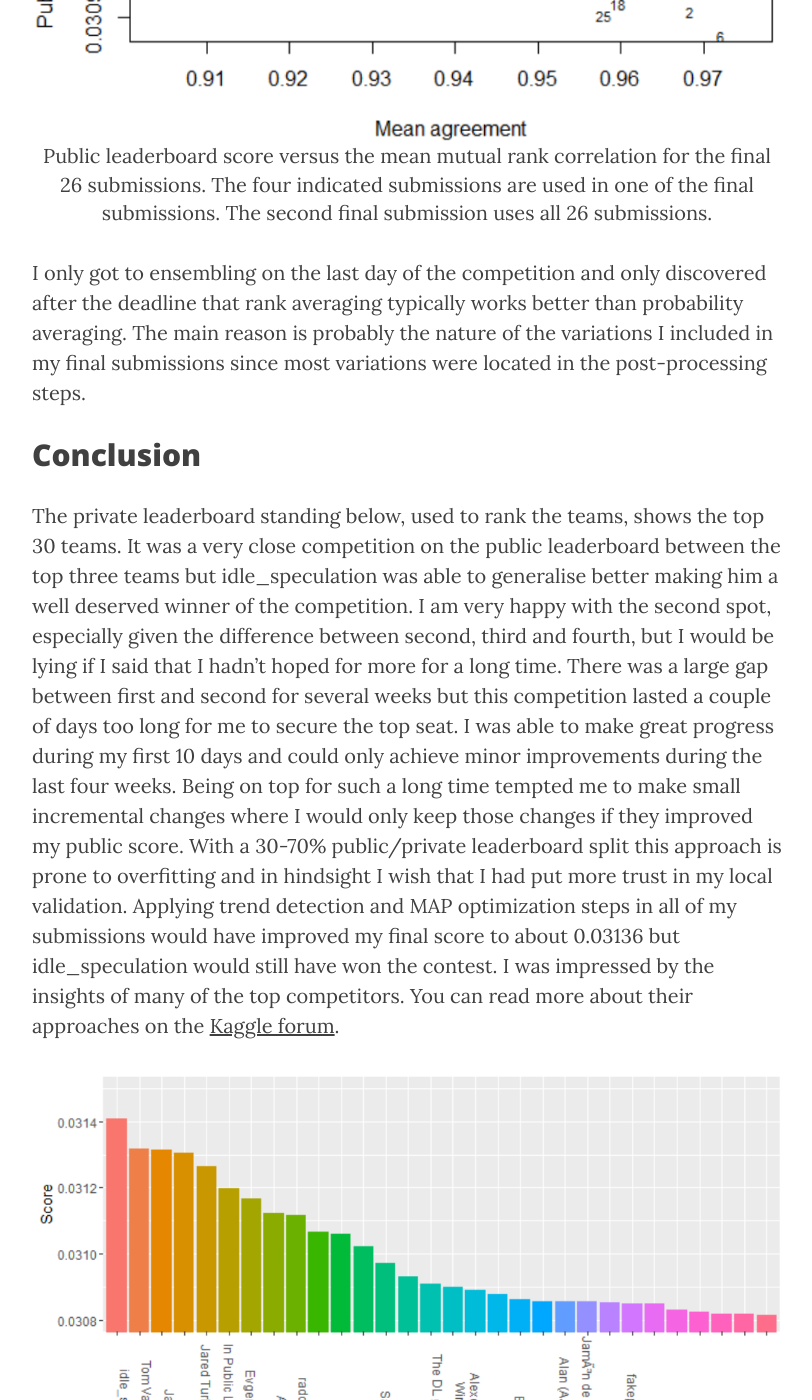
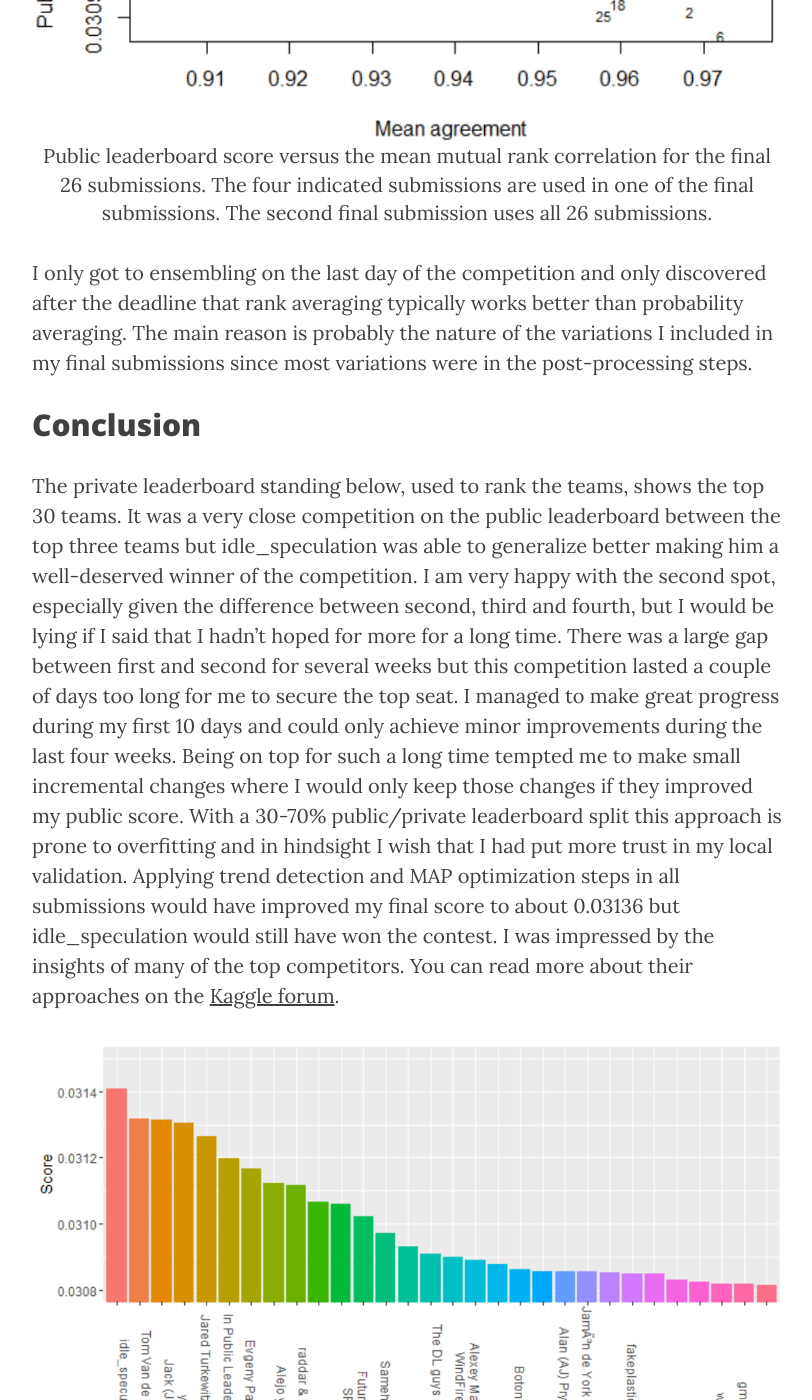
Before and after one commit to ttvand/ttvand.github.io, a Jekyll site: the page built from _posts/2016-12-30-Second place in the Santander product Recommendation Kaggle competition.md, in a window 1280 px wide and 1400 px high, scrolled down 12919 px. Shown: the whole window, without its empty margins (233-1045 px from the left). Built offline with Jekyll 4.4.1, drawn with Linux system fonts in a browser that asks for light colours; nearby versions of some CDN libraries; comment, search, counter and statistics services are not loaded; some of the changed text lies outside the part shown.

Commit message:
Spell check post

```diff
--- a/_posts/2016-12-30-Second place in the Santander product Recommendation Kaggle competition.md
+++ b/_posts/2016-12-30-Second place in the Santander product Recommendation Kaggle competition.md
@@ -35,7 +35,7 @@ Under their current system, a small number of Santander’s customers receive ma
 
 The training data consists of nearly 1 million users with monthly historical user and product data between January 2015 and May 2016. User data consists of 24 predictors including the age and income of the users. Product data consists of boolean flags for all 24 products and indicates whether the user owned the product in the respective months. The goal is to predict which **new** products the 929,615 test users are most likely to buy in June 2016. A product is considered new if it is owned in June 2016 but not in May 2016. The next plot shows that most users in the test data set were already present in the first month of the train data and that a relatively large share of test users contains the first training information in July 2015. Nearly all test users contain monthly data between their first appearance in the train data and the end of the training period.
 
-{% include image.html url="/img/First observation test.png" description="First occurence of the test users in the training data" %}
+{% include image.html url="/img/First observation test.png" description="First occurrence of the test users in the training data" %}
 
 A ranked list of the top seven most likely new products is expected for all users in the test data. The leaderboard score is calculated using the <a href="https://www.kaggle.com/wiki/MeanAveragePrecision" target="_blank">MAP@7 criterion</a>. The total score is the mean of the scores for all users. When no new products are bought, the MAP score is always zero and new products are only added for about 3.51% of the users. This means that the public score is only calculated on about 9800 users and that the perfect score is close to 0.035.
 
@@ -60,7 +60,7 @@ The core elements of my approach are the base models. These are all trained on a
 ## <a name="featEng"><a> Feature engineering
 The feature engineering files are calculated using different lags. The models trained on June 2015 for example are trained on features based on all 24 user data predictors **up till and including** June 2015 and product information **before** June 2015. This approach mimics the test data which also contains user data for June 2016. The test features were generated using the most recent months and were based on lag data in order to have similar feature interpretations. Consequently, the model trained on June 2015 which uses 5 lag months is evaluated on the test features calculated on only the lag data starting in January 2016.
 
-Features were added in several iterations. I added similar features based on those that had a strong predictive value in the base models. Most of the valuable features are present in the lag information of previously owned products. I added lagged features of all products at month lags 1 to 6 and 12 and also included features of the number of months since the (second) last positive (new product) and negative (dropped product) flanks. The counts of the positive and negative flanks during the entire lag period were also added as features for all  products as well as the number of positive/negative flanks for the combination of all products in lags 1 to 6 and 12. An interesting observation was the fact that the income (renta) was non-unique for about 30% of the user base where most duplicates occured in pairs and groups of size < 10. I assumed that these represented people from the same household and that this information could result in valuable features since people in the same household might show related patterns. Sadly all of the family related features I tried added little value.
+Features were added in several iterations. I added similar features based on those that had a strong predictive value in the base models. Most of the valuable features are present in the lag information of previously owned products. I added lagged features of all products at month lags 1 to 6 and 12 and included features of the number of months since the (second) last positive (new product) and negative (dropped product) flanks. The counts of the positive and negative flanks during the entire lag period were also added as features for all  products as well as the number of positive/negative flanks for the combination of all products in lags 1 to 6 and 12. An interesting observation was the fact that the income (renta) was non-unique for about 30% of the user base where most duplicates occurred in pairs and groups of size < 10. I assumed that these represented people from the same household and that this information could result in valuable features since people in the same household might show related patterns. Sadly, all the family related features I tried added little value.
 
 I added a boolean flag for users that had data in May 2015 and June 2015 as users that were added after July 2015 showed different purchasing behavior. These features however added little value since the base models were already able to capture this different behavior using the other features. The raw data was always used in its raw form except for the income feature. Here I used the median for the province if it was missing and I also added a flag to indicate that the value was imputed. Categorical features were mapped to numeric features using an intuitive manual reordering for ordinal data and a dummy ordering for nominal data.
 
@@ -80,16 +80,16 @@ The base models from the previous section were fit to the test data where the nu
 {% include image.html url="/img/base model correlations.png" description="Base model correlations for cco_fin. June 2015 (Lag 5) and December 2015 (Lag 11) are special months." %}
 {% include image.html url="/img/lag predictions comparison.png" description="Base model predictions comparison for cco_fin using Lag 5 (June 2015) and Lag 11 (December 2015)" %}
 
-The interactive base model prediction application made me think of various ways to combine the base model predictions. I tried several weighted transformations but could not find a transformation that consistently worked better with respect to the target criterion than a simple weighted average of the base model predictions. Different weights were used for different products based on the interactive analysis and public leaderboard feedback. The weights of *ctma_fin* were for example set to 0 prior to October 2015 since the purchasing behavior seemed to obey to different rules prior to that date. *Cco_fin* showed particularly different behavior in June and December 2015 compared to other months and it seemed like a mixed distribution of typical *cco_fin* patterns and end of (tax) year specific patterns in those months. The table below shows the relative lag weights for all products. These are all normalised so that they sum to 1 for each product but are easier to interpret in their raw shape below. More recent months typically contribute more since they can model richer dynamics and most weight is given to June 2015.
+The interactive base model prediction application made me think of various ways to combine the base model predictions. I tried several weighted transformations but could not find a transformation that consistently worked better with respect to the target criterion than a simple weighted average of the base model predictions. Different weights were used for different products based on the interactive analysis and public leaderboard feedback. The weights of *ctma_fin* were for example set to 0 prior to October 2015 since the purchasing behavior seemed to obey to different rules prior to that date. *Cco_fin* showed particularly different behavior in June and December 2015 compared to other months and it seemed like a mixed distribution of typical *cco_fin* patterns and end of (tax) year specific patterns in those months. The table below shows the relative lag weights for all products. These are all normalized so that they sum to 1 for each product but are easier to interpret in their raw shape below. More recent months typically contribute more since they can model richer dynamics and most weight is given to June 2015.
 {% include image.html url="/img/product weights.png" description="Relative base model weights by product" %}
 
-Some product positive flanks such as nomina and nom_pens mostly rely on information from the previous lag but product positive flanks like recibo get more confident when more lag information is available. Let's say for example that recibo was dropped in October 2015 and picked up in November 2015. The June 2015 model would not be able to use this information since only 5 test lag months are used to evaluate the model on the test set (January 2016 - May 2016). In these cases I adjusted the probability to the probabilities of the models that use more data in some of my submissions. In hindsight I wish that I had applied it to all submissions. The next plot compares the weighted prediction for May 2016 using the weights from the table above with the adjusted predictions that only incorporate a subset of the lags. The adjusted (purple) predictions are way closer to the predictions using the out-of-bag May 2016 model compared to the weighted approach that uses all base lags and can thus be seen as preferable for the studied user.
+Some product positive flanks such as nomina and nom_pens mostly rely on information from the previous lag but product positive flanks like recibo get more confident when more lag information is available. Let's say for example that recibo was dropped in October 2015 and picked up in November 2015. The June 2015 model would not be able to use this information since only 5 test lag months are used to evaluate the model on the test set (January 2016 - May 2016). In these cases, I adjusted the probability to the probabilities of the models that use more data in some of my submissions. In hindsight, I wish that I had applied it to all submissions. The next plot compares the weighted prediction for May 2016 using the weights from the table above with the adjusted predictions that only incorporate a subset of the lags. The adjusted (purple) predictions are way closer to the predictions using the out-of-bag May 2016 model compared to the weighted approach that uses all base lags and can thus be considered preferable for the studied user.
 {% include image.html url="/img/Predictions Aligner.png" description="Base model recibo predictions comparison for user 17211" %}
 
 ## <a name="postProcessing"><a> Post-processing
-**Product probability normalization** The test probabilities are transformed by elevating them to an exponent such that the sum of the product probabilities matches the extrapolated public leaderboard count. An exponential transformation has the benefit over a linear transformation that it mostly affects low probabilities. Here it was important to realise that the probed public leaderboard scores don't translate directly into positive leaderboard counts. Products like *nomina* which are frequently bought together with *nom_pens* and *cno_fin* to less extent are thus more probable than their relative MAP contribution.
+**Product probability normalization** The test probabilities are transformed by elevating them to an exponent such that the sum of the product probabilities matches the extrapolated public leaderboard count. An exponential transformation has the benefit over a linear transformation that it mostly affects low probabilities. Here it was important to realize that the probed public leaderboard scores don't translate directly into positive leaderboard counts. Products like *nomina* which are frequently bought together with *nom_pens* and *cno_fin* to less extent are thus more probable than their relative MAP contribution.
 
-**Confidence incorporation** Through a simulation study I was able to confirm my suspicion that in order to optimize the expected MAP, less confident predictions should be shrunk with respect to more confident predictions. I applied this in some of my submissions and this added limited but significant value to the final ensembles. I calculated *confidence* as mean(prediction given actual positive flank)/mean(prediction given no positive flank) where prediction was calculated on the out of fold records in the 10-fold cross validation of the base models.
+**Confidence incorporation** Through a simulation study I could confirm my suspicion that in order to optimize the expected MAP, less confident predictions should be shrunk with respect to more confident predictions. I applied this in some of my submissions and this added limited but significant value to the final ensembles. I calculated *confidence* as mean(prediction given actual positive flank)/mean(prediction given no positive flank) where prediction was calculated on the out of fold records in the 10-fold cross validation of the base models.
 
 **Nomina Nom_pens reordering** *Nomina* is never bought without *nom_pens* if *nom_pens* was not owned in the previous month. I simply swapped their predicted probabilities if *nomina* was ever ranked above *nom_pens* and if both were not owned in the previous month.
 
@@ -101,16 +101,16 @@ Some product positive flanks such as nomina and nom_pens mostly rely on informat
 I submitted two ensembles: one using my last 26 submissions where the weighted probability was calculated with the weights based on the correlation with the other submissions and the public leaderboard score. The second ensemble consisted of a manual selection of 4 of these 26 submissions that were again selected and weighted using their correlation with other submissions and public leaderboard feedback. Details of my submissions are available on <a href="https://github.com/ttvand/Santander-Product-Recommendation/blob/master/Ensembling/Submission%20Inventory.xlsx" target="_blank">GitHub</a>. The next plot shows the public leaderboard score for all final 26 submissions versus the mean mutual rank correlation. I selected the manual subset using this graph and the rank correlation of the submissions in order to make the submissions as uncorrelated as possible while still obtaining good public leaderboard feedback.
 {% include image.html url="/img/final submissions.png" description="Public leaderboard score versus the mean mutual rank correlation for the final 26 submissions. The four indicated submissions are used in one of the final submissions. The second final submission uses all 26 submissions." %}
 
-I only got to ensembling on the last day of the competition and only discovered after the deadline that rank averaging typically works better than probability averaging. The main reason is probably the nature of the variations I included in my final submissions since most variations were located in the post-processing steps.
+I only got to ensembling on the last day of the competition and only discovered after the deadline that rank averaging typically works better than probability averaging. The main reason is probably the nature of the variations I included in my final submissions since most variations were in the post-processing steps.
 
 ## <a name="conclusion"><a> Conclusion
-The private leaderboard standing below, used to rank the teams, shows the top 30 teams. It was a very close competition on the public leaderboard between the top three teams but idle_speculation was able to generalise better making him a well deserved winner of the competition. I am very happy with the second spot, especially given the difference between second, third and fourth, but I would be lying if I said that I hadn’t hoped for more for a long time. There was a large gap between first and second for several weeks but this competition lasted a couple of days too long for me to secure the top seat. I was able to make great progress during my first 10 days and could only achieve minor improvements during the last four weeks. Being on top for such a long time tempted me to make small incremental changes where I would only keep those changes if they improved my public score. With a 30-70% public/private leaderboard split this approach is prone to overfitting and in hindsight I wish that I had put more trust in my local validation. Applying trend detection and MAP optimization steps in all of my submissions would have improved my final score to about 0.03136 but idle_speculation would still have won the contest. I was impressed by the insights of many of the top competitors. You can read more about their approaches on the <a href="https://www.kaggle.com/c/santander-product-recommendation/forums/t/26831/all-solutions" target="_blank">Kaggle forum</a>.
+The private leaderboard standing below, used to rank the teams, shows the top 30 teams. It was a very close competition on the public leaderboard between the top three teams but idle_speculation was able to generalize better making him a well-deserved winner of the competition. I am very happy with the second spot, especially given the difference between second, third and fourth, but I would be lying if I said that I hadn’t hoped for more for a long time. There was a large gap between first and second for several weeks but this competition lasted a couple of days too long for me to secure the top seat. I managed to make great progress during my first 10 days and could only achieve minor improvements during the last four weeks. Being on top for such a long time tempted me to make small incremental changes where I would only keep those changes if they improved my public score. With a 30-70% public/private leaderboard split this approach is prone to overfitting and in hindsight I wish that I had put more trust in my local validation. Applying trend detection and MAP optimization steps in all submissions would have improved my final score to about 0.03136 but idle_speculation would still have won the contest. I was impressed by the insights of many of the top competitors. You can read more about their approaches on the <a href="https://www.kaggle.com/c/santander-product-recommendation/forums/t/26831/all-solutions" target="_blank">Kaggle forum</a>.
 
 {% include image.html url="/img/PrivateLBSant2.png" description="Private leaderboard score (MAP@7) - idle_speculation stands out from the pack" %}
 
 Running all steps on my 48GB workstation would take about a week. Generating a ~0.031 private leaderboard score (good for 11th place) could however be achieved in about 90 minutes by focusing on the most important base model features using my feature ranking and only using one model for each product-lag combination. I would suggest to consider only the top 10 features in the base model generation and omit the folds from the model generation if you are mostly interested in the approach rather than the result.
 
-I really enjoyed working on this competition although I didn't compete as passionately as I did in the Facebook competition. The funny thing is that I would actually never have participated had I not quit my pilgrimmage on the famous Spanish "Camino del Norte" because of food poisoning in... Santander. I initially considered the Santander competition as a great way to keep busy whereas I saw the Facebook competition as a way to change my professional career. Being ahead for a long time also made me a little complacent but the final days on this competition brought back the great feeling of close competition. The numerous challenges at <a href="https://deepmind.com/" target="_blank">Google DeepMind</a> will probably keep me away from Kaggle for a while but I hope to compete again in a couple of years with a greater toolbox!
+I really enjoyed working on this competition although I didn't compete as passionately as I did in the Facebook competition. The funny thing is that I would never have participated had I not quit my pilgrimage on the famous Spanish "Camino del Norte" because of food poisoning in... Santander. I initially considered the Santander competition as a great way to keep busy whereas I saw the Facebook competition as a way to change my professional career. Being ahead for a long time also made me a little complacent but the final days on this competition brought back the great feeling of close competition. The numerous challenges at <a href="https://deepmind.com/" target="_blank">Google DeepMind</a> will probably keep me away from Kaggle for a while but I hope to compete again in a couple of years with a greater toolbox!
 
 
 I look forward to your comments and suggestions.
```
Also changed, not shown: other parts of _posts/2016-12-30-Second place in the Santander product Recommendation Kaggle competition.md (+1 -1 lines).
